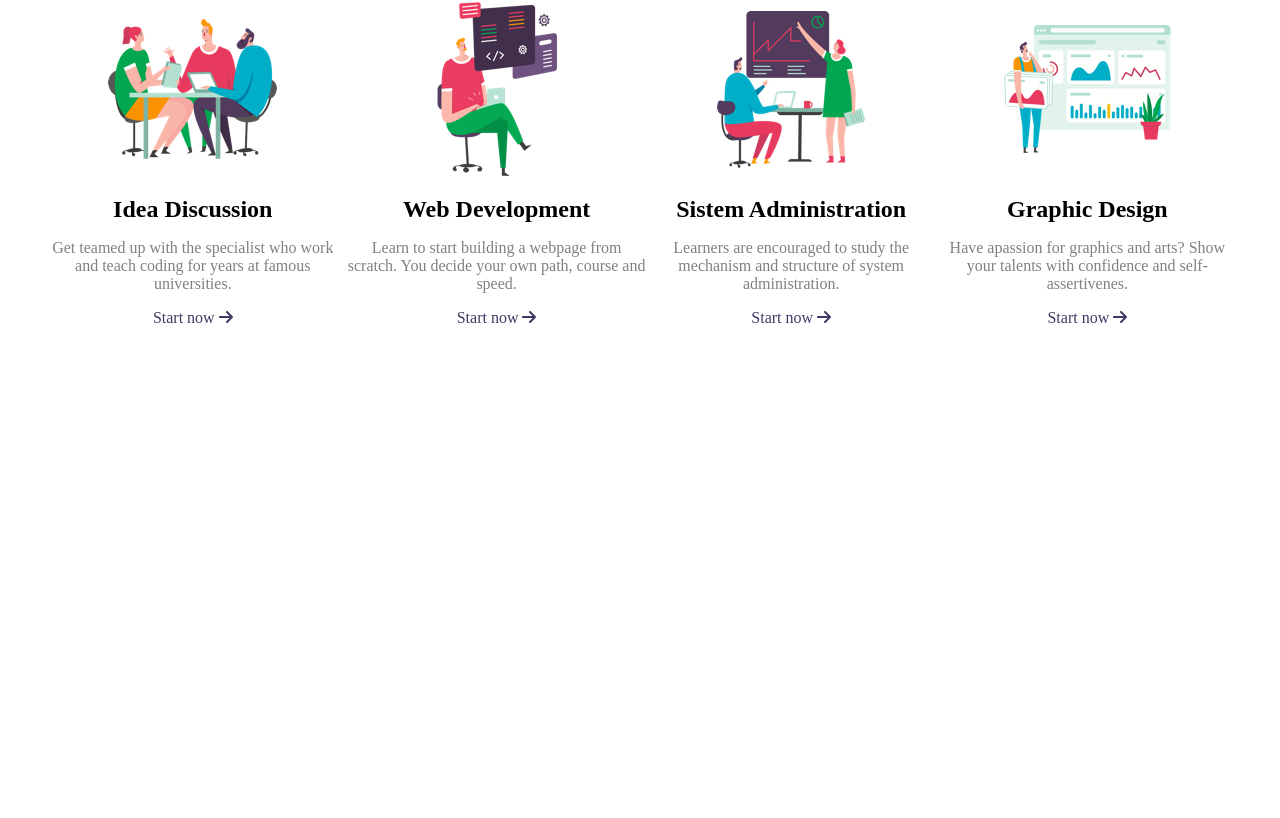
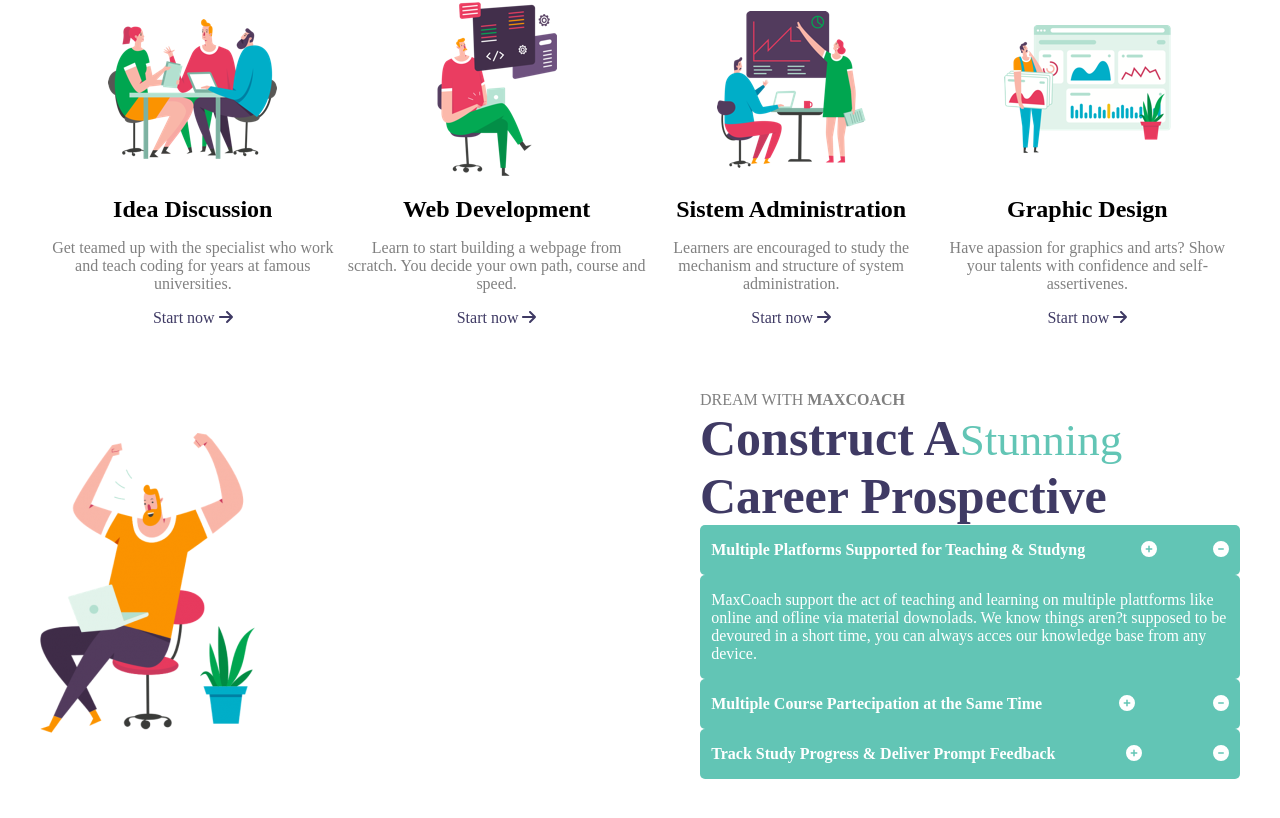
Before and after one commit to MicheleRai/proj-html-vuejs, a Vue app: page / in a window 1280 px wide. Shown: the part 732-1550 px from the top of the page. Before the commit the page ends 1123 px from the top, so only its background shows below. Built offline with nearby package versions, Linux system fonts and the light colour scheme.

Commit message:
try for dropdown

```diff
--- a/src/components/HeaderComponent.vue
+++ b/src/components/HeaderComponent.vue
@@ -125,7 +125,7 @@ export default {
             font-size: 20px;
           }
           .contenuto-carrello{
-            background-color: green;
+            background-color: #62C5B5;
             color: white;
             border-radius: 100%;
             text-align: center;
@@ -173,7 +173,7 @@ export default {
         }
         button{
           color: white;
-          background-color: green;
+          background-color: #20AD96;
           padding: 1rem 2rem;
           border: 0;
           border-radius: 7px;
--- a/src/components/MainComponent.vue
+++ b/src/components/MainComponent.vue
@@ -22,6 +22,41 @@
             {{ objCorso.text }}
           </p>
           <a href="!">Start now <font-awesome-icon icon="fa-solid fa-arrow-right" /></a>
+        </div>
+      </div>
+    </div>
+    <div class="second-section">
+      <div class="second-sec-image">
+        <img
+          src="images\about-us-03-image-01-215x300.png"
+          alt="career-image"
+        >
+      </div>
+      <div class="second-sec-text">
+        <p>DREAM WITH <strong>MAXCOACH</strong></p>
+        <h1 class="s-s-h">
+          Construct A
+        </h1>
+        <span>Stunning</span>
+        <h1>Career Prospective</h1>
+        <div class="dropdown">
+          <div
+            v-for="(objProspettiva, i) in prospettive"
+            :key="(objProspettiva.i)"
+          >
+            <p
+              class="title"
+              @click="trigger(i)"
+              @keypress="trigger(i)"
+            >
+              <strong>{{ objProspettiva.title }}</strong>
+              <font-awesome-icon icon="fa-solid fa-circle-plus" />
+              <font-awesome-icon icon="fa-solid fa-circle-minus" />
+            </p>
+            <p v-show="objProspettiva.toggle">
+              {{ objProspettiva.text }}
+            </p>
+          </div>
         </div>
       </div>
     </div>
@@ -55,7 +90,29 @@ export default {
           text: 'Have apassion for graphics and arts? Show your talents with confidence and self-assertivenes.',
         },
       ],
+      prospettive: [
+        {
+          title: 'Multiple Platforms Supported for Teaching & Studyng',
+          text: 'MaxCoach support the act of teaching and learning on multiple plattforms like online and ofline via material downolads. We know things aren?t supposed to be devoured in a short time, you can always acces our knowledge base from any device.',
+          toggle: true,
+        },
+        {
+          title: 'Multiple Course Partecipation at the Same Time',
+          text: 'MaxCoach support the act of teaching and learning on multiple plattforms like online and ofline via material downolads. We know things aren?t supposed to be devoured in a short time, you can always acces our knowledge base from any device.',
+          toggle: false,
+        },
+        {
+          title: 'Track Study Progress & Deliver Prompt Feedback',
+          text: 'MaxCoach support the act of teaching and learning on multiple plattforms like online and ofline via material downolads. We know things aren?t supposed to be devoured in a short time, you can always acces our knowledge base from any device.',
+          toggle: false,
+        },
+      ],
     };
+  },
+  methods: {
+    trigger(i) {
+      this.objProspettiva[i].toggle = !this.objProspettiva[i].toggle;
+    },
   },
 };
 </script>
@@ -75,7 +132,7 @@ export default {
     margin-bottom: 5rem;
   }
   span{
-    color: green;
+    color: #62C5B5;
     font-size: 50px;
   }
   .corsi{
@@ -91,4 +148,41 @@ export default {
     }
   }
 }
+.second-section{
+  display: flex;
+  align-items: center;
+  justify-content: space-between;
+  margin-bottom: 5rem;
+  .second-sec-image{
+    flex: 0 0 45%;
+  }
+  .second-sec-text{
+    flex: 0 0 45%;
+    p{
+      color: gray;
+    }
+    h1{
+      color: #3F3A64;
+      font-size: 50px;
+    }
+    .s-s-h{
+      display: inline-block;
+    }
+    span{
+      color: #62C5B5;
+      font-size: 45px;
+    }
+    .dropdown{
+      p{
+        display: flex;
+        justify-content: space-between;
+        background-color: #62C5B5;
+        color: white;
+        padding: 1rem .7rem;
+        border-radius: 5px;
+      }
+    }
+  }
+
+}
 </style>
```
